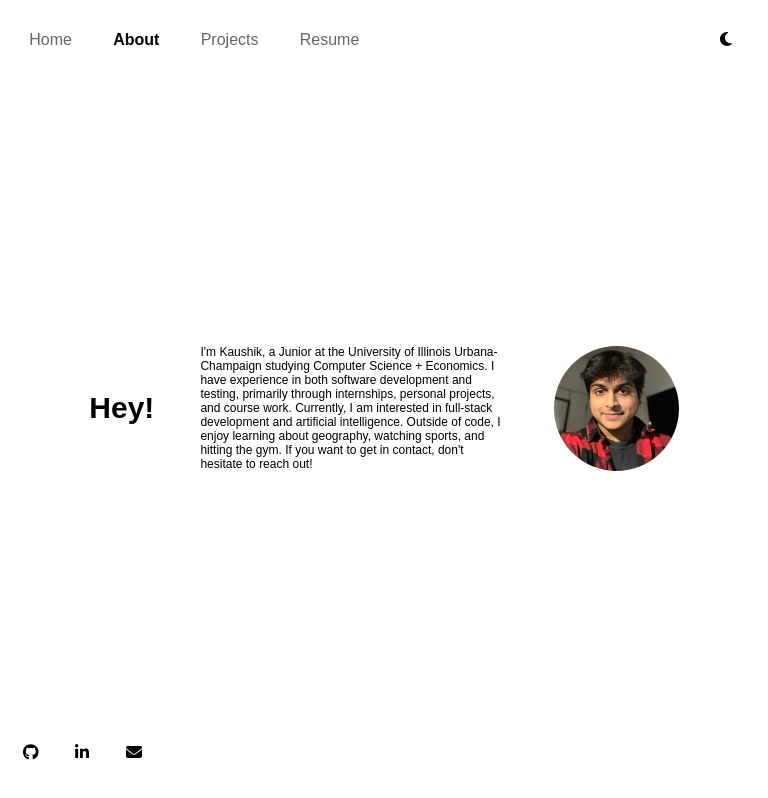
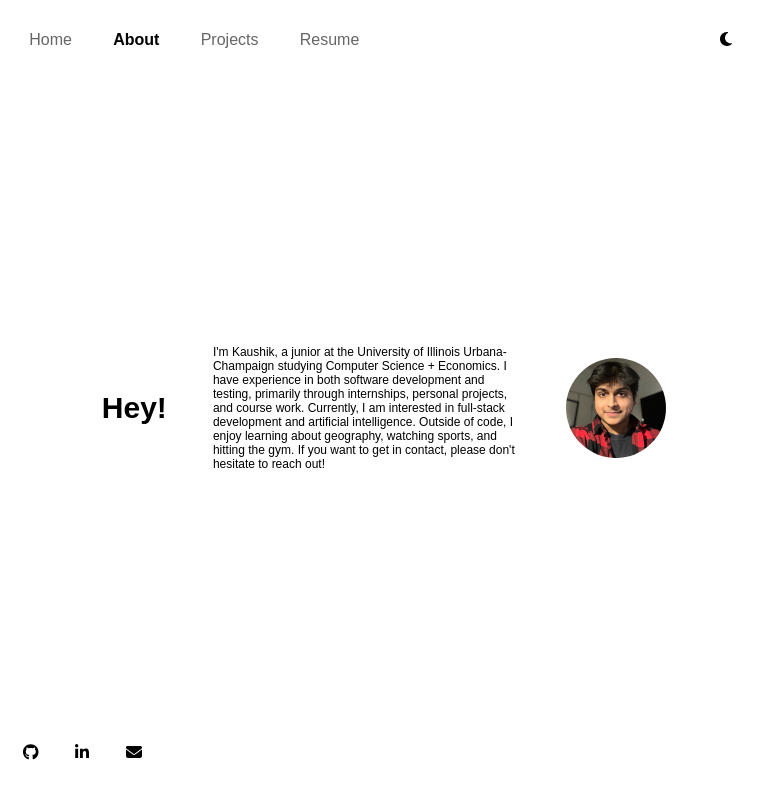
Before and after one commit to kpulgari/old-kpulgari, a React (Vite) app: page / in a window 768 px wide. Both pictures are taken after a click on the button "About". Built offline with nearby package versions, Linux system fonts and the light colour scheme.

Commit message:
Small changes

```diff
--- a/src/components/About.tsx
+++ b/src/components/About.tsx
@@ -10,13 +10,13 @@ export const About = () => {
       <div className="about text container">
         <h1 className="about-header">Hey!</h1>
         <p className="about-blurb">
-          I'm Kaushik, a Junior at the University of Illinois Urbana-Champaign
+          I'm Kaushik, a junior at the University of Illinois Urbana-Champaign
           studying Computer Science + Economics. I have experience in both
           software development and testing, primarily through internships,
           personal projects, and course work. Currently, I am interested in
           full-stack development and artificial intelligence. Outside of code, I
           enjoy learning about geography, watching sports, and hitting the gym.
-          If you want to get in contact, don't hesitate to reach out!
+          If you want to get in contact, please don't hesitate to reach out!
         </p>
         <img
           src={profilepic[0]}
--- a/src/styles/About.css
+++ b/src/styles/About.css
@@ -16,7 +16,7 @@
 
 @media screen and (max-width: 768px) and (min-width: 500px) {
   :root {
-    --about-pic-size: 125px;
+    --about-pic-size: 100px;
     --about-font-size-blurb: 12px;
     --about-font-size-header: 30px;
     --about-flex-wrap: none;
```
